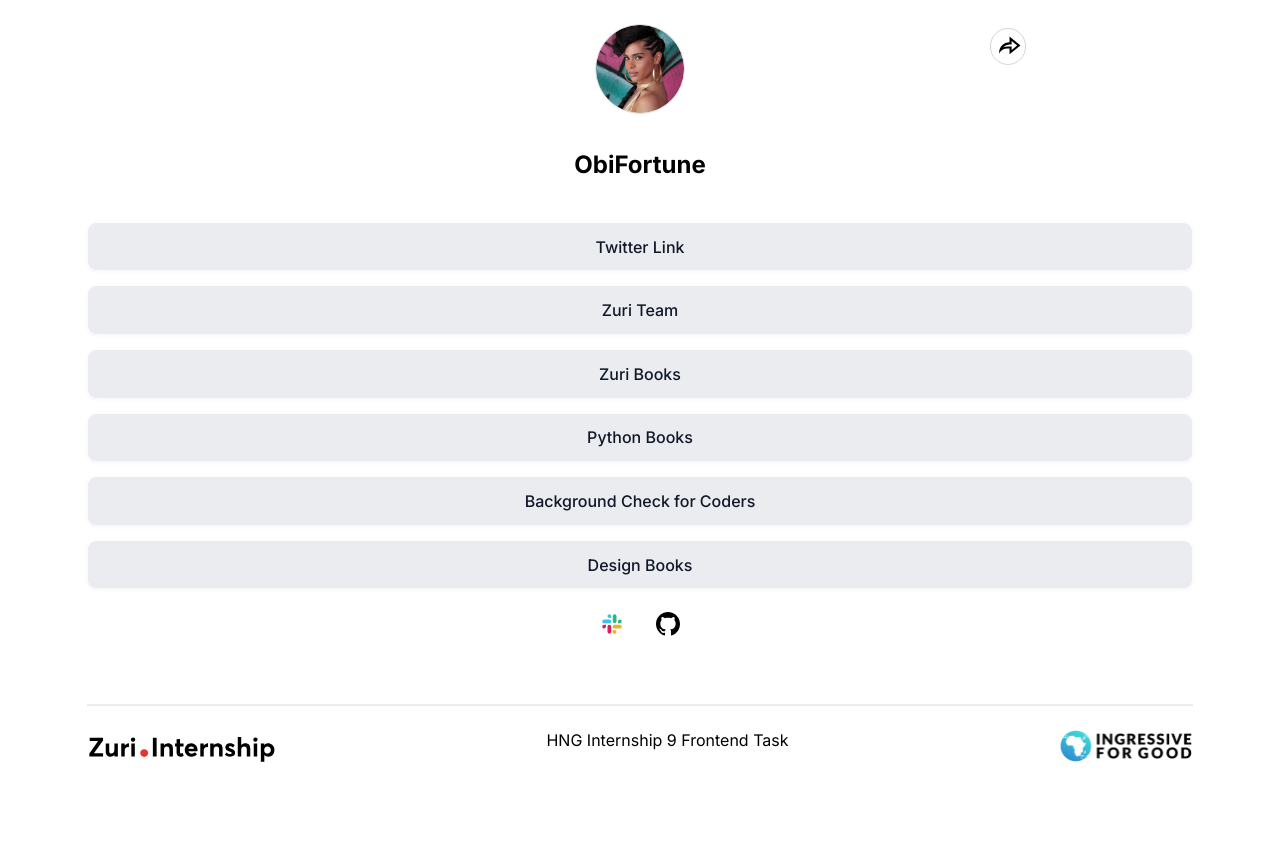
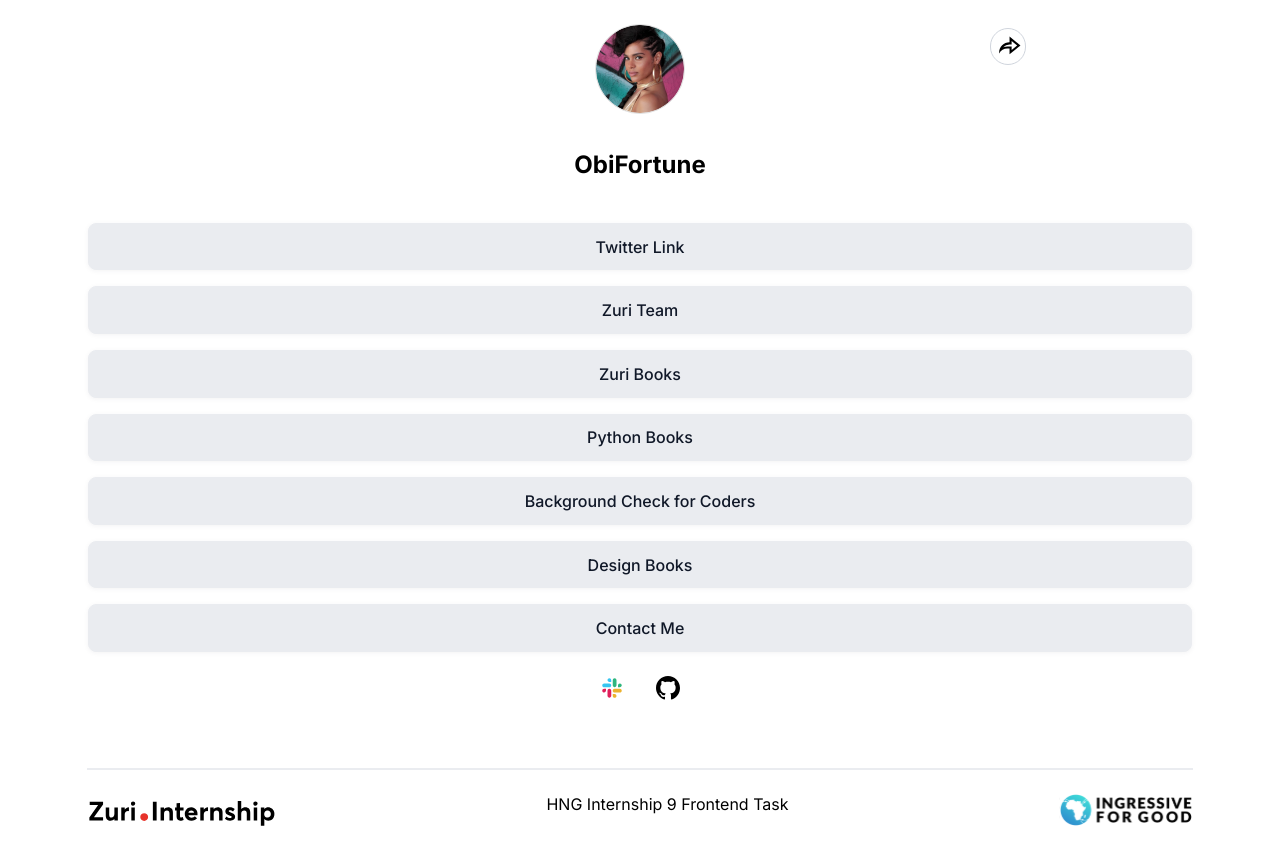
Before and after one commit to ickynavigator/hng9-task1, a React (Vite) app: page / in a window 1280 px wide. Before the commit the page ends 800 px from the top, so only its background shows below. Built offline with nearby package versions, Linux system fonts and the light colour scheme.

Commit message:
feat: Added route buttons

```diff
--- a/src/components/LinkButton/index.tsx
+++ b/src/components/LinkButton/index.tsx
@@ -1,12 +1,13 @@
+import { Link } from 'react-router-dom';
 import styles from './index.module.scss';
 
 interface BProps {
   id?: string;
-  title: string;
+  title: JSX.Element | string;
   url?: string;
 }
 
-const LinkButton: React.FC<BProps> = ({ id, title, url }) => {
+export const LinkButton: React.FC<BProps> = ({ id, title, url }) => {
   return (
     <a id={id} href={url} className={`${styles.button}`}>
       {title}
@@ -14,4 +15,16 @@
   );
 };
 
+interface RProps extends BProps {
+  url: string;
+}
+
+export const RouteButton: React.FC<RProps> = ({ id, title, url }) => {
+  return (
+    <Link id={id} to={url} className={`${styles.button}`}>
+      {title}
+    </Link>
+  );
+};
+
 export default LinkButton;
--- a/src/pages/index/index.tsx
+++ b/src/pages/index/index.tsx
@@ -2,7 +2,7 @@
 import i4g from '@Assets/i4g.svg';
 import slack from '@Assets/slack.svg';
 import zuri from '@Assets/zuri.svg';
-import LinkButton from '@Comp/LinkButton';
+import { LinkButton, RouteButton } from '@Comp/LinkButton';
 import ProfilePhoto from '@Comp/ProfilePhoto';
 import ShareButton from '@Comp/ShareButton';
 import { constantLinks, githubLink, name, slackName, twitter } from '../../info';
@@ -26,6 +26,8 @@
         <LinkButton key={id} id={id} title={title} url={link} />
       ))}
 
+      <RouteButton id="contact" title="Contact Me" url="contact" />
+
       <div className="social__icons">
         <img src={slack} />
         <a href={githubLink}>
```
